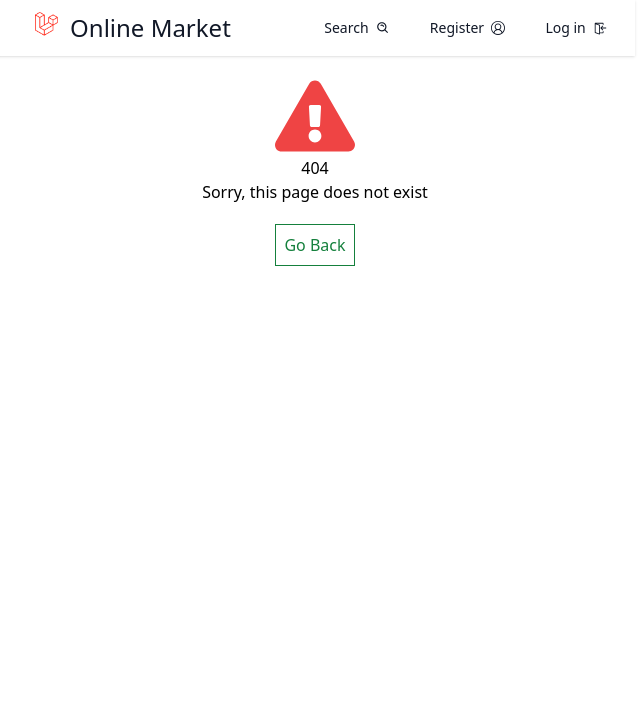
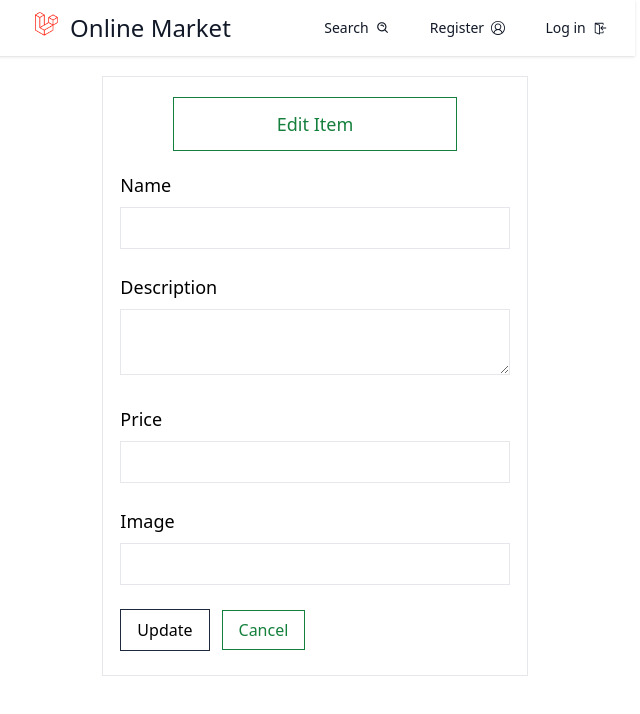
Before and after one commit to yassineghorbal/Online-Market, a React (Create React App) app: page /item/1/edit in a window 1280 px wide. Before the commit this address had no page. Shown: the top 714 px of the page, without its empty margins (325-965 px from the left). Built offline with nearby package versions, Linux system fonts and the light colour scheme; no server answers.

Commit message:
added edit item page

```diff
--- a/src/App.js
+++ b/src/App.js
@@ -10,6 +10,7 @@ import ShowItem from "./pages/ShowItem";
 import Profile from './pages/Profile'
 import NotFound from "./pages/NotFound";
 import Search from "./pages/Search";
+import EditItem from "./pages/EditItem";
 
 function App() {
   return (
@@ -23,6 +24,7 @@ function App() {
             <Route path='/register' element={<Register />} />
             <Route path="/user/:id" element={<Account />} />
             <Route path='/item/:id' element={<ShowItem />} />
+            <Route path='/item/:id/edit' element={<EditItem />} />
             <Route path='/profile' element={<Profile />} />
             <Route path='/search' element={<Search />} />
             <Route path='*' element={<NotFound />} />
--- a/src/components/Item.jsx
+++ b/src/components/Item.jsx
@@ -1,7 +1,7 @@
 import { FaUserAlt } from "react-icons/fa";
 import * as moment from "moment";
 import { Link, useLocation } from "react-router-dom";
-import { FiTrash2 } from "react-icons/fi";
+import { FiTrash2, FiEdit2 } from "react-icons/fi";
 import React from "react";
 import { useCallback } from "react";
 import { useEffect } from "react";
@@ -10,6 +10,7 @@ import axios from "axios";
 export default function Item({ item }) {
   const token = JSON.parse(localStorage.getItem("token"));
 
+  // delete
   const deleteItem = () => {
     axios
       .delete(`http://127.0.0.1:8000/api/items/${item.id}`, {
@@ -29,17 +30,19 @@ export default function Item({ item }) {
 
   let location = useLocation();
   const deleteBtn = React.createRef();
-  const showDeleteBtn = useCallback(() => {
+  const editBtn = React.createRef();
+  const showBtns = useCallback(() => {
     if (location.pathname === "/profile") {
       deleteBtn.current.style.display = "flex";
+      editBtn.current.style.display = "flex";
     } else {
       return;
     }
-  }, [deleteBtn, location]);
+  }, [deleteBtn, editBtn, location]);
 
   useEffect(() => {
-    showDeleteBtn();
-  }, [showDeleteBtn]);
+    showBtns();
+  }, [showBtns]);
 
   return (
     <>
@@ -75,6 +78,12 @@ export default function Item({ item }) {
           onClick={deleteItem}>
           <FiTrash2 />
         </button>
+        <Link
+          to={`/item/${item.id}/edit`}
+          ref={editBtn}
+          className='hidden m-5 border text-green-500 p-3 hover:text-white hover:bg-green-500 absolute bottom-0.5 right-12 items-center'>
+          <FiEdit2 />
+        </Link>
       </div>
     </>
   );
--- /dev/null
+++ b/src/pages/EditItem.jsx
@@ -0,0 +1,145 @@
+import { Link, useNavigate, useParams } from "react-router-dom"
+import { useCallback, useState, useEffect, useRef } from "react";
+import axios from "axios";
+
+export default function EditItem() {
+
+    const { id } = useParams();
+    const token = JSON.parse(localStorage.getItem("token"));
+
+    let [item, setItem] = useState({});
+    item = useRef({});
+
+    const [item_name, setName] = useState("");
+    const [description, setDescription] = useState("");
+    const [price, setPrice] = useState("");
+    const [src, setSrc] = useState("");
+    const [user_id, setId] = useState("")
+
+
+    const getItem = useCallback(() => {
+        axios.get(`http://127.0.0.1:8000/api/items/${id}`).then((res) => {
+            item.current = res.data[0];
+            setItem(item.current);
+            setName(item.current.item_name)
+            setDescription(item.current.description)
+            setPrice(item.current.price)
+            setSrc(item.current.src)
+            setId(item.current.user_id)
+        }).catch(e => {
+            console.error(e)
+        })
+    }, [item, setItem, id]);
+
+
+    useEffect(() => {
+        getItem();
+    }, [getItem]);
+
+    let updateItemData = {
+        user_id,
+        item_name,
+        description,
+        price,
+        src
+    };
+
+
+    const itemChange = (e) => {
+        const newItem = { ...updateItemData };
+        newItem[e.target.name] = e.target.value;
+        setName(newItem.item_name);
+        setDescription(newItem.description);
+        setPrice(newItem.price);
+        setSrc(newItem.src);
+    };
+
+    const error_422 = document.getElementById("error_422");
+    let error_status
+    let navigate = useNavigate()
+    const edit_item_info = (e) => {
+        e.preventDefault();
+        axios
+            .put(`http://127.0.0.1:8000/api/items/${id}`, updateItemData, {
+                headers: {
+                    Authorization: `Bearer ${token}`,
+                },
+            })
+            .then((res) => {
+                navigate('/profile')
+            })
+            .catch((e) => {
+                console.log(e.response);
+                error_status = e.response.status;
+                if (error_status === 422) {
+                    error_422.style.display = "block";
+                }
+            });
+    };
+
+
+    return (
+        <div
+            className='justify-center w-11/12 md:w-1/2 lg:w-1/3 mx-auto my-5 border items-center'>
+            <h1 className='text-lg text-green-700 m-5 p-3 text-center border border-green-700 w-2/3 mx-auto'>
+                Edit Item
+            </h1>
+            <p className='my-5 text-center text-red-500 hidden' id='error_422'>
+                All fields are required
+            </p>
+            <form onSubmit={edit_item_info} className='w-11/12 mx-auto'>
+                <div className='mb-6'>
+                    <label className='inline-block text-lg mb-2'>Name</label>
+                    <input
+                        type='text'
+                        className='border border-gray-200 p-2 w-full'
+                        name='item_name'
+                        defaultValue={item.current.item_name}
+                        onChange={(e) => itemChange(e)}
+                    />
+                </div>
+                <div className='mb-6'>
+                    <label className='inline-block text-lg mb-2'>Description</label>
+                    <textarea
+                        className='border border-gray-200 p-2 w-full'
+                        name='description'
+                        defaultValue={item.current.description}
+                        onChange={(e) => itemChange(e)}
+                    />
+                </div>
+                <div className='mb-6'>
+                    <label className='inline-block text-lg mb-2'>Price</label>
+                    <input
+                        type='number'
+                        className='border border-gray-200 p-2 w-full'
+                        name='price'
+                        defaultValue={item.current.price}
+                        onChange={(e) => itemChange(e)}
+                    />
+                </div>
+                <div className='mb-6'>
+                    <label className='inline-block text-lg mb-2'>Image</label>
+                    <input
+                        type='url'
+                        className='border border-gray-200 p-2 w-full'
+                        name='src'
+                        defaultValue={item.current.src}
+                        onChange={(e) => itemChange(e)}
+                    />
+                </div>
+                <div className='mb-6'>
+                    <button
+                        type='submit'
+                        className='border border-slate-800 py-2 px-4 hover:bg-black hover:text-white'>
+                        Update
+                    </button>
+                    <Link
+                        to={'/profile'}
+                        className='ml-3 border border-green-700 text-green-700 py-2 px-4 hover:bg-green-700 hover:text-white'>
+                        Cancel
+                    </Link>
+                </div>
+            </form>
+        </div>
+    )
+}
```
